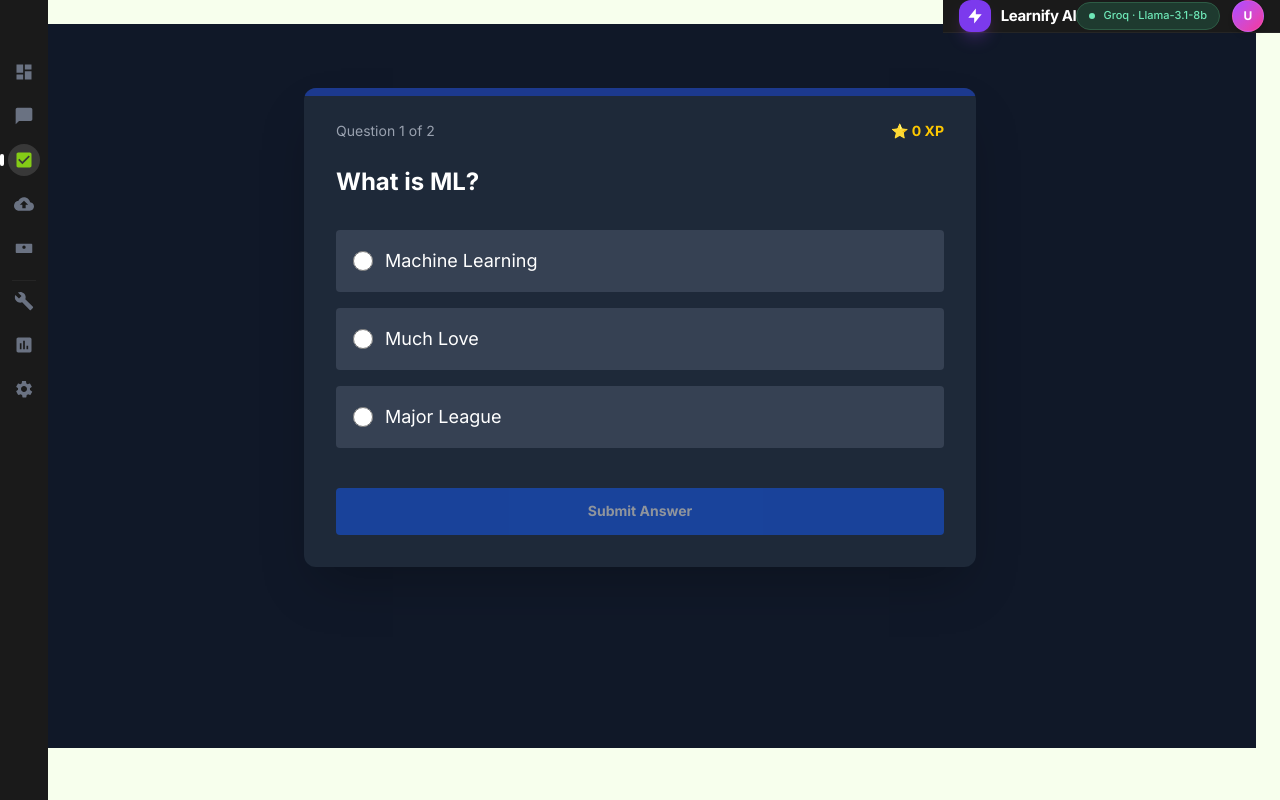
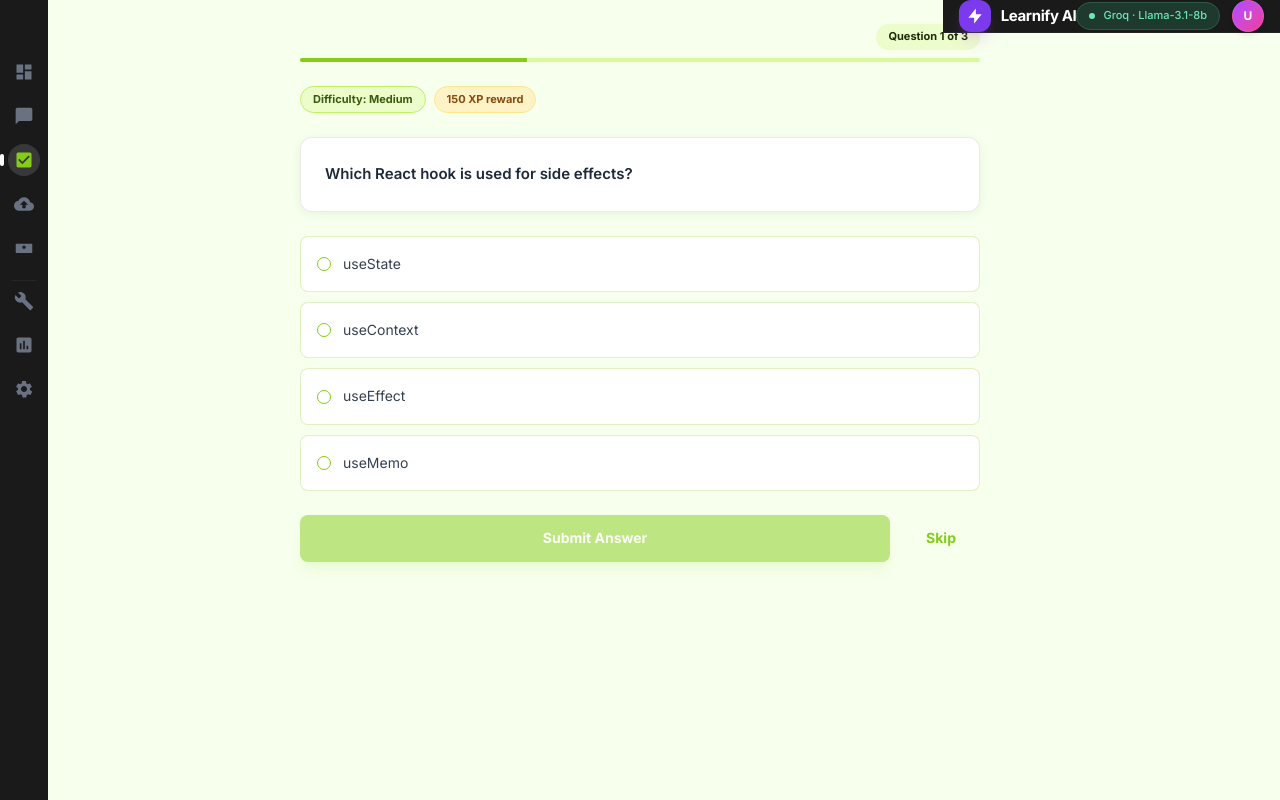
Before and after one commit to Shafia-01/Learnify-AI, a React (Vite) app in the folder frontend/: page /quiz in a window 1280 px wide. Built offline with nearby package versions, Linux system fonts and the light colour scheme; no server answers.

Commit message:
[Agent 4] Quiz page implementation

```diff
--- a/frontend/src/pages/Quiz.jsx
+++ b/frontend/src/pages/Quiz.jsx
@@ -1,118 +1,268 @@
 import React, { useState, useEffect } from 'react';
+import { useNavigate } from 'react-router-dom';
+import client from '../api/client';
+import { submitAnswer as apiSubmitAnswer } from '../api/quiz';
 
 const Quiz = () => {
+    const navigate = useNavigate();
     const [questions, setQuestions] = useState([]);
     const [currentIndex, setCurrentIndex] = useState(0);
-  const [answer, setAnswer] = useState('');
+    const [selectedAnswer, setSelectedAnswer] = useState('');
     const [feedback, setFeedback] = useState(null);
-  const [xp, setXp] = useState(0);
+    const [loading, setLoading] = useState(true);
     const [score, setScore] = useState(0);
+    const [totalXp, setTotalXp] = useState(0);
     const [isFinished, setIsFinished] = useState(false);
 
     useEffect(() => {
-    // Mock questions for early layout
+        const fetchQuestions = async () => {
+            try {
+                // Using client.post as per spec for /api/quiz/generate
+                const res = await client.post('/api/quiz/generate', {
+                    topic: 'General',
+                    level: localStorage.getItem('level') || 'Beginner'
+                });
+                if (res.data && res.data.questions) {
+                    setQuestions(res.data.questions);
+                } else {
+                    // Fallback to mock for testing if API fails
                     setQuestions([
-      { id: 1, type: 'mcq', question: 'What is ML?', options: ['Machine Learning', 'Much Love', 'Major League'], correct: 'Machine Learning', explanation: 'ML stands for Machine Learning in CS.' },
-      { id: 2, type: 'short', question: 'Explain AI briefly.', correct: 'Artificial Intelligence', explanation: 'AI simulates human intelligence.' }
+                        { id: '1', type: 'mcq', question: 'Which React hook is used for side effects?', options: ['useState', 'useContext', 'useEffect', 'useMemo'], difficulty: 'Medium' },
+                        { id: '2', type: 'mcq', question: 'What is the default background color of this page?', options: ['Red', 'Lime Green', 'Blue', 'Purple'], difficulty: 'Easy' },
+                        { id: '3', type: 'short', question: 'What does CSS stand for?', difficulty: 'Hard' }
                     ]);
+                }
+            } catch (err) {
+                console.error("Quiz generation failed", err);
+                // Fallback for demo
+                setQuestions([
+                    { id: '1', type: 'mcq', question: 'Which React hook is used for side effects?', options: ['useState', 'useContext', 'useEffect', 'useMemo'], difficulty: 'Medium' },
+                    { id: '2', type: 'mcq', question: 'What is the default background color of this page?', options: ['Red', 'Lime Green', 'Blue', 'Purple'], difficulty: 'Easy' },
+                    { id: '3', type: 'short', question: 'What does CSS stand for?', difficulty: 'Hard' }
+                ]);
+            } finally {
+                setLoading(false);
+            }
+        };
+        fetchQuestions();
     }, []);
 
-  const handleSubmit = (e) => {
-    e.preventDefault();
-    if (!answer) return;
+    const handleSubmit = async () => {
+        if (!selectedAnswer) return;
+        const currentQ = questions[currentIndex];
 
-    const currentQ = questions[currentIndex];
-    const isCorrect = typeof currentQ.correct === 'string' ? answer.toLowerCase().includes(currentQ.correct.toLowerCase()) : answer === currentQ.correct;
-
+        try {
+            const res = await apiSubmitAnswer(currentQ.id, selectedAnswer);
+            if (res) {
+                setFeedback({
+                    correct: res.is_correct,
+                    explanation: res.explanation || (res.is_correct ? "Great job!" : "That's not quite right."),
+                    xpEarned: res.xp_earned || (res.is_correct ? 50 : 0)
+                });
+                if (res.is_correct) {
+                    setScore(s => s + 1);
+                    setTotalXp(x => x + (res.xp_earned || 50));
+                }
+            }
+        } catch (err) {
+            // Local fallback logic
+            const isCorrect = selectedAnswer.toLowerCase().includes('effect') || selectedAnswer.toLowerCase().includes('lime') || selectedAnswer.toLowerCase().includes('cascading');
+            setFeedback({
+                correct: isCorrect,
+                explanation: isCorrect ? "Excellent explanation of the concept." : "Better luck next time!",
+                xpEarned: isCorrect ? 50 : 0
+            });
             if (isCorrect) {
                 setScore(s => s + 1);
-      setXp(x => x + 50); // XP Animation can be triggered by state change
-      setFeedback({ correct: true, text: 'Correct! ' + currentQ.explanation });
-    } else {
-      setFeedback({ correct: false, text: 'Incorrect. ' + currentQ.explanation });
+                setTotalXp(x => x + 50);
+            }
         }
     };
 
     const handleNext = () => {
-    setAnswer('');
         setFeedback(null);
+        setSelectedAnswer('');
         if (currentIndex < questions.length - 1) {
-      setCurrentIndex(c => c + 1);
+            setCurrentIndex(currentIndex + 1);
         } else {
             setIsFinished(true);
         }
     };
 
-  if (questions.length === 0) return <div className="p-8 text-white">Loading...</div>;
+    if (loading) return (
+        <div className="flex flex-col items-center justify-center h-full space-y-4">
+            <div className="w-12 h-12 border-4 border-[#84CC16] border-t-transparent rounded-full animate-spin"></div>
+            <p className="text-[#3a5c10] font-bold animate-pulse">Generating your personalized quiz...</p>
+        </div>
+    );
 
-  if (isFinished) {
-    return (
-      <div className="min-h-screen bg-gray-900 text-white flex items-center justify-center">
-        <div className="bg-gray-800 p-8 rounded-xl text-center shadow-lg w-96 animate-fadeIn">
-          <h1 className="text-4xl font-bold mb-4 text-green-400">Quiz Complete!</h1>
-          <p className="text-2xl mb-2">Score: {score}/{questions.length}</p>
-          <div className="text-xl mb-6 font-bold text-yellow-400 flex items-center justify-center gap-2">
-            <span>⭐</span> +{xp} XP Earned
+    if (isFinished) return (
+        <div className="max-w-[680px] mx-auto text-center space-y-8 py-12 animate-page-enter">
+            <div className="relative">
+                <div className="absolute inset-0 flex items-center justify-center animate-ping opacity-20">
+                    <div className="w-48 h-48 bg-[#84CC16] rounded-full"></div>
                 </div>
-          <button className="bg-blue-600 hover:bg-blue-700 px-6 py-2 rounded font-bold transition">Back to Dashboard</button>
+                <div className="relative z-10 w-32 h-32 bg-white rounded-full flex items-center justify-center mx-auto border-4 border-[#84CC16] shadow-xl">
+                    <span className="text-5xl">🏆</span>
+                </div>
+            </div>
+
+            <div className="card p-8 bg-white space-y-4">
+                <h1 className="text-3xl font-black text-gray-800">Quiz Completed!</h1>
+                <div className="flex justify-center gap-8 mt-4">
+                    <div>
+                        <div className="text-[11px] font-bold text-gray-400 uppercase">Score</div>
+                        <div className="text-3xl font-black text-[#84CC16]">{score} / {questions.length}</div>
+                    </div>
+                    <div className="w-px bg-gray-100"></div>
+                    <div>
+                        <div className="text-[11px] font-bold text-gray-400 uppercase">XP Earned</div>
+                        <div className="text-3xl font-black text-amber-500">+{totalXp}</div>
+                    </div>
+                </div>
+                <button
+                    onClick={() => navigate('/dashboard')}
+                    className="w-full mt-6 bg-[#84CC16] hover:bg-[#65a30d] text-white py-3 rounded-[12px] font-bold shadow-lg shadow-lime-500/20 transition-all"
+                >
+                    Back to Dashboard
+                </button>
             </div>
         </div>
     );
-  }
 
     const currentQ = questions[currentIndex];
+    const progress = ((currentIndex + 1) / questions.length) * 100;
 
     return (
-    <div className="min-h-screen bg-gray-900 text-white p-8 pt-16 flex flex-col items-center">
-      <div className="w-full max-w-2xl bg-gray-800 rounded-xl p-8 relative overflow-hidden shadow-2xl">
-        {/* XP Bar Animation */}
-        <div className="absolute top-0 left-0 h-2 bg-blue-900 w-full">
-          <div className="h-full bg-yellow-400 transition-all duration-1000 ease-out" style={{ width: `${(xp % 1000) / 10}%` }}></div>
+        <div className="max-w-[680px] mx-auto space-y-6 pb-24 relative animate-page-enter">
+            {/* Progress Bar */}
+            <div className="space-y-2">
+                <div className="flex justify-end">
+                    <div className="bg-[#ECFCCB] px-3 py-1 rounded-full text-[11px] font-bold text-[#1e2e0a]">
+                        Question {currentIndex + 1} of {questions.length}
+                    </div>
+                </div>
+                <div className="h-1 w-full bg-[#D9F99D] rounded-full overflow-hidden">
+                    <div
+                        className="h-full bg-[#84CC16] transition-all duration-500"
+                        style={{ width: `${progress}%` }}
+                    ></div>
+                </div>
             </div>
 
-        <div className="flex justify-between items-center mb-6 text-gray-400">
-          <span>Question {currentIndex + 1} of {questions.length}</span>
-          <span className="font-bold text-yellow-400">⭐ {xp} XP</span>
+            {/* Metadata Row */}
+            <div className="flex gap-2">
+                <div className="bg-[#ECFCCB] px-3 py-1 rounded-full text-[11px] font-bold text-[#3a5c10] border border-[#bef264]">
+                    Difficulty: {currentQ.difficulty || 'Medium'}
+                </div>
+                <div className="bg-[#FEF3C7] px-3 py-1 rounded-full text-[11px] font-bold text-[#854D0E] border border-[#fde68a]">
+                    150 XP reward
+                </div>
             </div>
 
-        <h2 className="text-2xl font-bold mb-8">{currentQ.question}</h2>
+            {/* Question Card */}
+            <div className="card p-6 bg-white border-[0.5px] border-[#84CC16]/25">
+                <h2 className="text-[15px] font-semibold text-gray-800 leading-relaxed">
+                    {currentQ.question}
+                </h2>
+            </div>
 
-        <form onSubmit={handleSubmit} className="space-y-4">
-          {currentQ.type === 'mcq' && currentQ.options.map((opt, i) => (
-            <label key={i} className="flex items-center gap-3 p-4 bg-gray-700 rounded cursor-pointer hover:bg-gray-600 border border-transparent focus-within:border-blue-500 transition">
-              <input type="radio" name="answer" value={opt} onChange={(e) => setAnswer(e.target.value)} checked={answer === opt} className="w-5 h-5 accent-blue-500" disabled={!!feedback} />
-              <span className="text-lg">{opt}</span>
-            </label>
-          ))}
-
-          {currentQ.type === 'short' && (
+            {/* Answer Options */}
+            <div className="space-y-2.5">
+                {currentQ.type === 'mcq' ? (
+                    currentQ.options.map((option, i) => {
+                        const isSelected = selectedAnswer === option;
+                        return (
+                            <button
+                                key={i}
+                                disabled={!!feedback}
+                                onClick={() => setSelectedAnswer(option)}
+                                className={`w-full text-left p-4 rounded-[8px] transition-all flex items-center gap-3 border ${
+                                    isSelected
+                                        ? 'bg-[#ECFCCB] border-[#84CC16] border-[1.5px]'
+                                        : 'bg-white border-[#84CC16]/25 hover:border-[#84CC16]/50'
+                                }`}
+                            >
+                                <div className={`w-3.5 h-3.5 rounded-full border-[1.5px] border-[#84CC16] flex items-center justify-center ${isSelected ? 'bg-white' : ''}`}>
+                                    {isSelected && <div className="w-1.5 h-1.5 bg-[#84CC16] rounded-full"></div>}
+                                </div>
+                                <span className={`text-[14px] ${isSelected ? 'text-[#3a5c10] font-semibold' : 'text-gray-700'}`}>
+                                    {option}
+                                </span>
+                            </button>
+                        );
+                    })
+                ) : (
                     <textarea
-              value={answer}
-              onChange={(e) => setAnswer(e.target.value)}
-              className="w-full p-4 bg-gray-700 rounded outline-none focus:ring-2 ring-blue-500"
-              rows="4"
+                        disabled={!!feedback}
+                        value={selectedAnswer}
+                        onChange={(e) => setSelectedAnswer(e.target.value)}
                         placeholder="Type your answer here..."
-              disabled={!!feedback}
+                        className="w-full h-32 p-4 bg-white border border-[#84CC16]/25 rounded-[8px] outline-none focus:border-[#84CC16]/60 text-[14px] leading-relaxed resize-none transition-all"
                     ></textarea>
                 )}
+            </div>
 
-          {!feedback ? (
-            <button type="submit" disabled={!answer} className="mt-6 w-full py-3 bg-blue-600 hover:bg-blue-700 rounded font-bold disabled:opacity-50 transition">
+            {/* Actions */}
+            {!feedback && (
+                <div className="flex gap-3">
+                    <button
+                        onClick={handleSubmit}
+                        disabled={!selectedAnswer}
+                        className="flex-1 bg-[#84CC16] hover:bg-[#65a30d] text-white py-3 rounded-[8px] font-bold shadow-lg shadow-lime-500/20 transition-all disabled:opacity-50"
+                    >
                         Submit Answer
                     </button>
-          ) : (
-            <div className={`p-4 rounded-lg mt-6 ${feedback.correct ? 'bg-green-900 border border-green-500' : 'bg-red-900 border border-red-500'} animate-fadeIn`}>
-              <h3 className={`font-bold text-lg mb-2 ${feedback.correct ? 'text-green-400' : 'text-red-400'}`}>
-                {feedback.correct ? '✓ Correct!' : '✗ Incorrect'}
+                    <button
+                        onClick={handleNext}
+                        className="text-[#84CC16] font-bold px-6 hover:bg-[#84CC16]/5 rounded-[8px] transition-all"
+                    >
+                        Skip
+                    </button>
+                </div>
+            )}
+
+            {/* Feedback Overlay */}
+            {feedback && (
+                <div className="fixed bottom-0 left-0 right-0 p-6 flex justify-center z-50 animate-[slideUp_0.4s_ease-out]">
+                    <div className={`w-full max-w-[680px] p-6 rounded-[16px] shadow-2xl border-t-4 ${
+                        feedback.correct
+                            ? 'bg-[#ECFCCB] border-[#84CC16] text-[#3a5c10]'
+                            : 'bg-[#FEF2F2] border-[#EF4444] text-[#991B1B]'
+                    }`}>
+                        <div className="flex justify-between items-start mb-2">
+                            <h3 className="text-[18px] font-black uppercase tracking-tight">
+                                {feedback.correct ? 'Correct!' : 'Incorrect'}
                             </h3>
-              <p>{feedback.text}</p>
-              <button type="button" onClick={handleNext} className="mt-4 w-full py-3 bg-white text-gray-900 hover:bg-gray-200 rounded font-bold transition">
+                            {feedback.correct && (
+                                <div className="text-[14px] font-bold animate-bounce">
+                                    + {feedback.xpEarned} XP
+                                </div>
+                            )}
+                        </div>
+                        <p className="text-[13.5px] leading-relaxed mb-6 opacity-90 font-medium">
+                            {feedback.explanation}
+                        </p>
+                        <button
+                            onClick={handleNext}
+                            className={`w-full py-3 rounded-[10px] font-bold transition-all shadow-lg ${
+                                feedback.correct
+                                    ? 'bg-[#84CC16] text-white shadow-lime-500/20'
+                                    : 'bg-[#EF4444] text-white shadow-red-500/20'
+                            }`}
+                        >
                             Continue
                         </button>
                     </div>
+                </div>
             )}
-        </form>
-      </div>
+
+            <style>{`
+                @keyframes slideUp {
+                    from { transform: translateY(100%); }
+                    to { transform: translateY(0); }
+                }
+            `}</style>
         </div>
     );
 };
```
Lines whose indentation alone changed are shown as unchanged.
